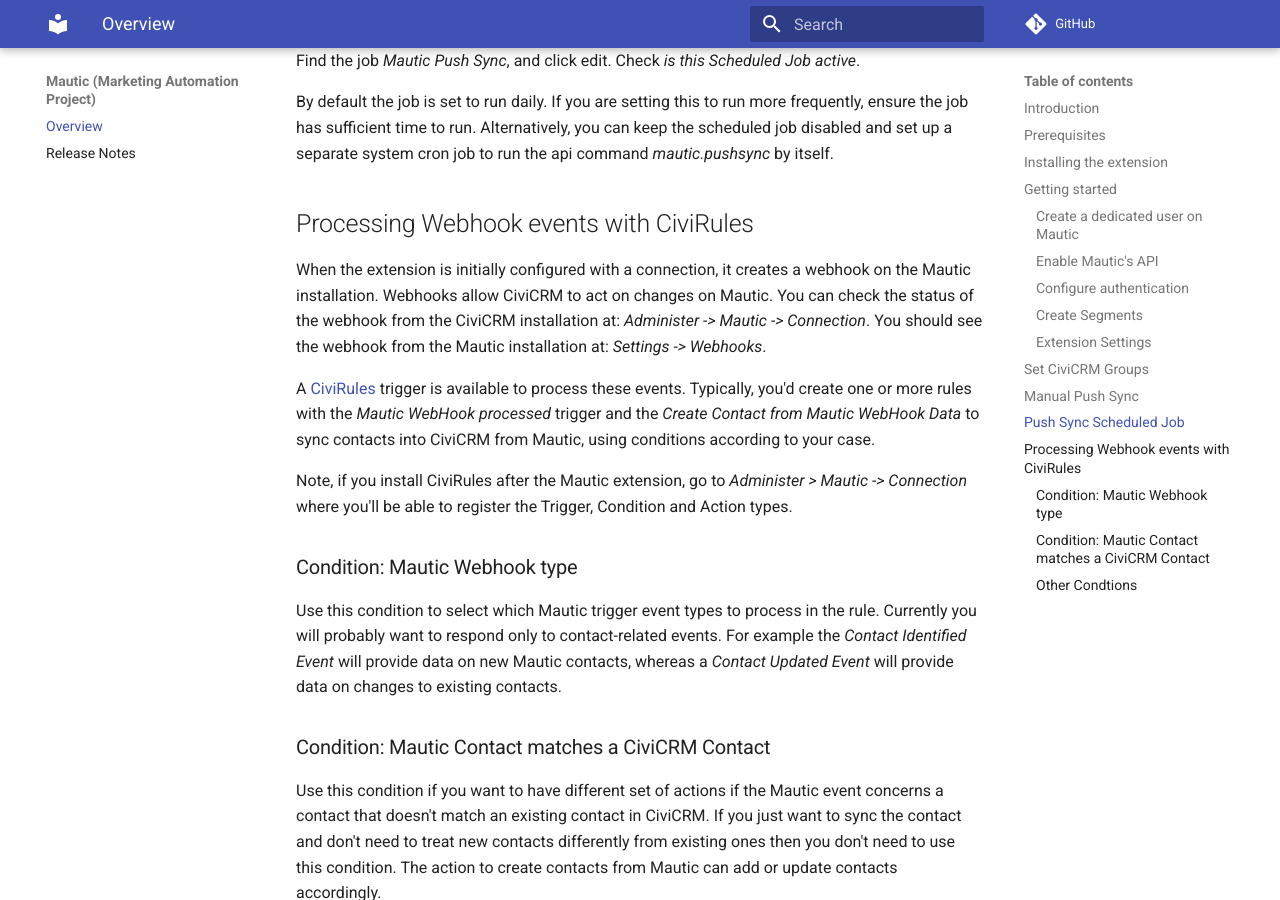
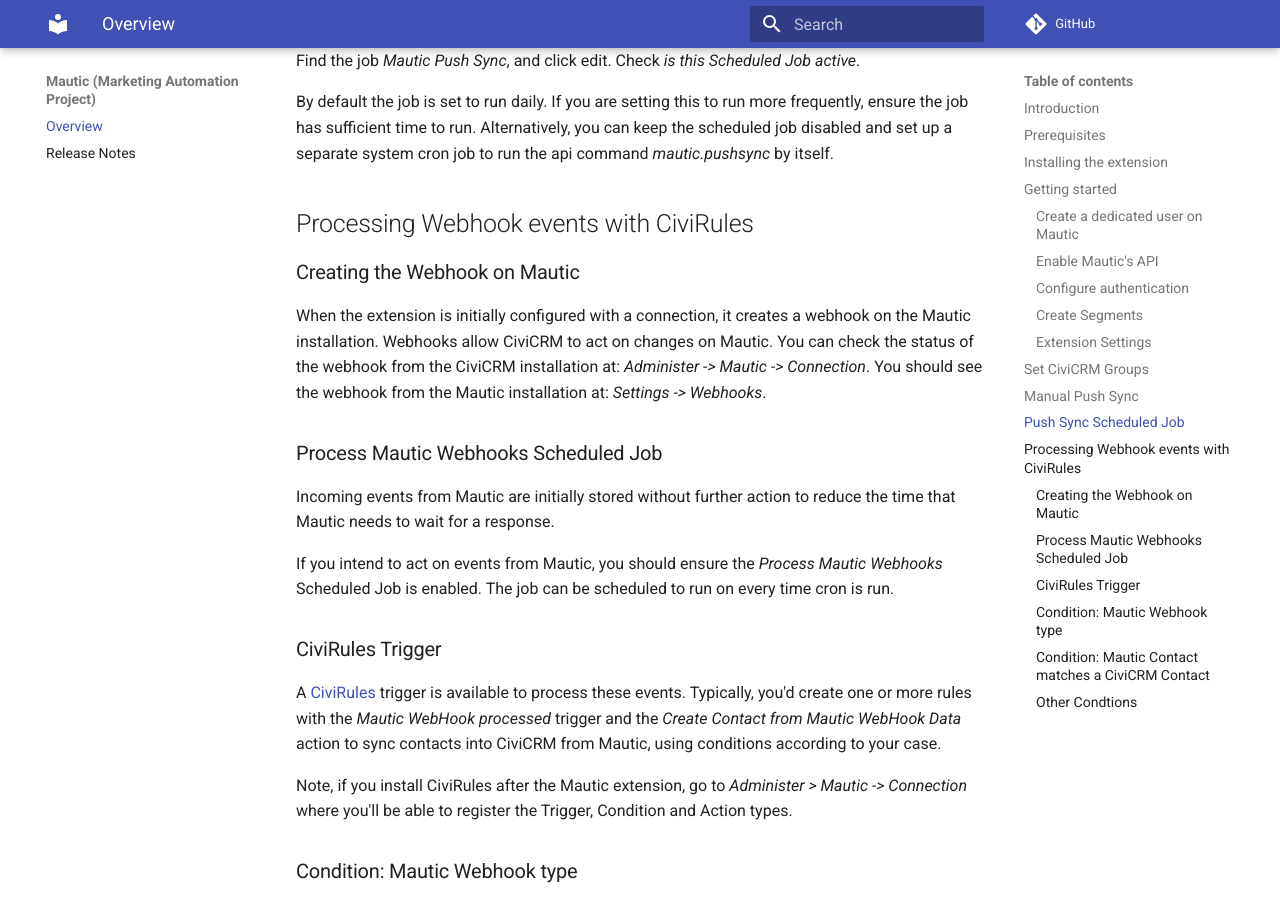
Before and after one commit to veda-consulting-company/uk.co.vedaconsulting.mautic, an MkDocs documentation site: the page built from docs/index.md, in a window 1280 px wide and 900 px high, scrolled down 5230 px. Built offline with MkDocs 1.6.1 and Material for MkDocs 9.7.7, drawn with Linux system fonts in a browser that asks for light colours; comment, search, counter and statistics services are not loaded.

Commit message:
Update index.md
Add description for the Scheduled Job to process webhooks.

```diff
--- a/docs/index.md
+++ b/docs/index.md
@@ -119,15 +119,24 @@ By default the job is set to run daily. If you are setting this to run more freq
 to run.
 Alternatively, you can keep the scheduled job disabled and set up a separate system cron job to run the api command *mautic.pushsync* by itself.
 
+
 ## Processing Webhook events with CiviRules
 
+### Creating the Webhook on Mautic
 When the extension is initially configured with a connection, it creates a webhook on the Mautic installation.
 Webhooks allow CiviCRM to act on changes on Mautic.
 You can check the status of the webhook from the CiviCRM installation at: *Administer -> Mautic -> Connection*.
 You should see the webhook from the Mautic installation at: *Settings -> Webhooks*.
 
+### Process Mautic Webhooks Scheduled Job
+Incoming events from Mautic are initially stored without further action to reduce the time that Mautic needs to wait for a response.
+
+If you intend to act on events from Mautic, you should ensure the *Process Mautic Webhooks* Scheduled Job is enabled.
+The job can be scheduled to run on every time cron is run.
+
+### CiviRules Trigger
 A [CiviRules](https://docs.civicrm.org/civirules/en/latest) trigger is available to process these events.
-Typically, you'd create one or more rules with the *Mautic WebHook processed* trigger and the *Create Contact from Mautic WebHook Data* to sync contacts into CiviCRM from Mautic, using conditions according to your case.
+Typically, you'd create one or more rules with the *Mautic WebHook processed* trigger and the *Create Contact from Mautic WebHook Data* action to sync contacts into CiviCRM from Mautic, using conditions according to your case.
 
 Note, if you install CiviRules after the Mautic extension, go to *Administer > Mautic -> Connection* where you'll be able to register the Trigger, Condition and Action types.
 
```
